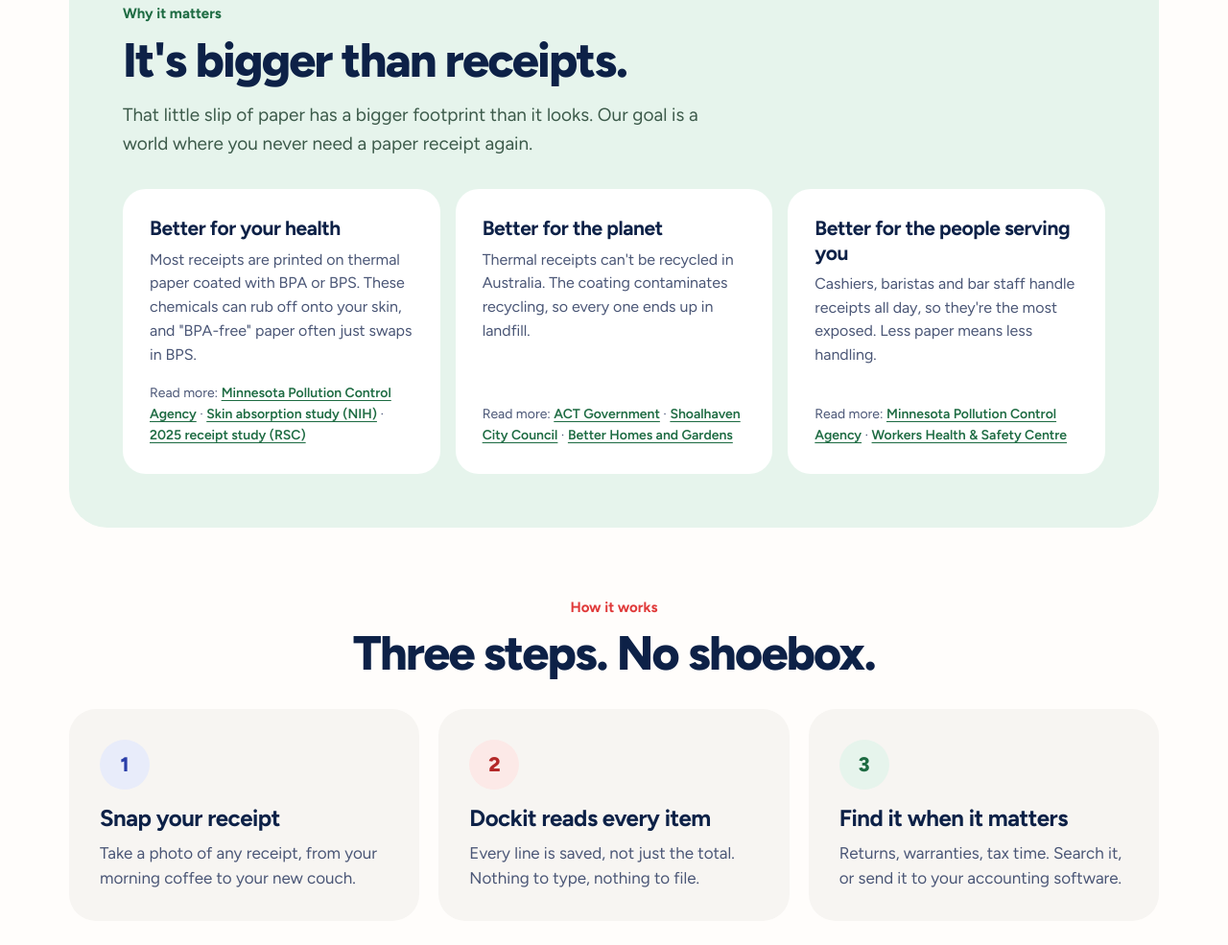
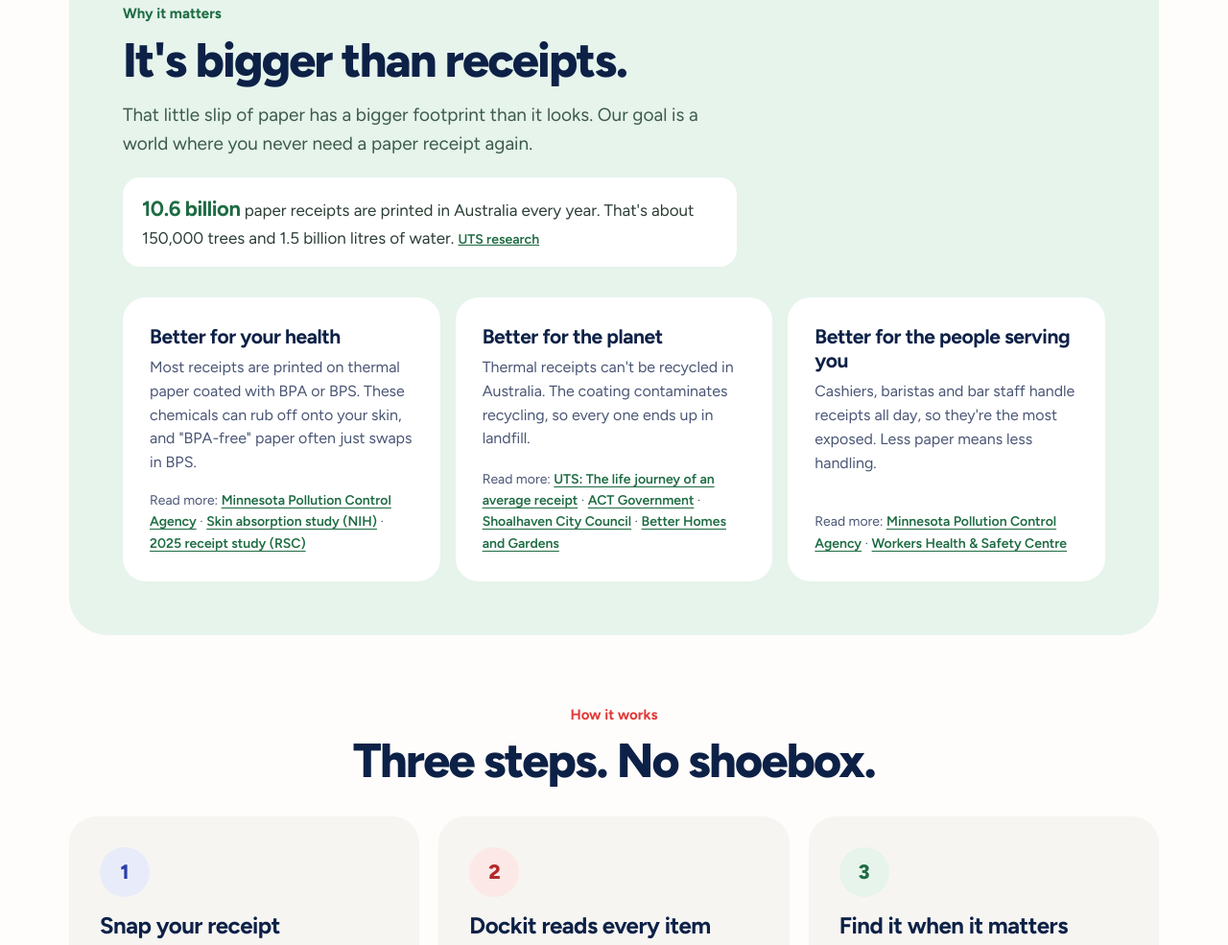
Before and after one commit to Dockit-website/dockit-website, a plain HTML site: page index.html in a window 1280 px wide. Shown: the part 1708-2693 px from the top of the page at 96% size. Drawn offline with Linux system fonts and the light colour scheme.

Commit message:
Draft: add UTS receipt research stat and link
Co-Authored-By: Claude Opus 5.5 <noreply@anthropic.com>
Claude-Session: https://claude.ai/code/session_01JhxBUHHDsAZ1Lg2jspooR9

```diff
--- a/css/site.css
+++ b/css/site.css
@@ -75,6 +75,9 @@ p{margin:0 0 12px}
 .mission{background:var(--green);border-radius:40px;padding:56px}
 .mission-head{max-width:640px;margin-bottom:32px}
 .mission-head .lead{color:#3c5a4a;margin:0}
+.stat{margin:20px 0 0;background:#fff;border-radius:18px;padding:16px 20px;font-size:17px;color:#2c3e35}
+.stat strong{color:#1d6b42;font-size:22px;letter-spacing:-.02em}
+.stat a{color:#1d6b42;font-weight:600;font-size:14px;white-space:nowrap}
 .mission-cards{display:grid;grid-template-columns:repeat(3,minmax(0,1fr));gap:16px}
 .mcard{background:#fff;border-radius:24px;padding:28px}
 .mcard h3{font-size:21px}
--- a/index.html
+++ b/index.html
@@ -78,6 +78,7 @@
         <p class="eyebrow eyebrow-green">Why it matters</p>
         <h2>It's bigger than receipts.</h2>
         <p class="lead">That little slip of paper has a bigger footprint than it looks. Our goal is a world where you never need a paper receipt again.</p>
+        <p class="stat"><strong>10.6 billion</strong> paper receipts are printed in Australia every year. That's about 150,000 trees and 1.5 billion litres of water. <a href="https://www.uts.edu.au/case-studies/life-journey-average-receipt" target="_blank" rel="noopener">UTS research</a></p>
       </div>
       <div class="mission-cards">
         <article class="mcard">
@@ -88,7 +89,7 @@
         <article class="mcard">
           <h3>Better for the planet</h3>
           <p>Thermal receipts can't be recycled in Australia. The coating contaminates recycling, so every one ends up in landfill.</p>
-          <p class="src">Read more: <a href="https://www.cityservices.act.gov.au/recyclopaedia/items/p/paper" target="_blank" rel="noopener">ACT Government</a> · <a href="https://www.shoalhaven.nsw.gov.au/Home-and-property/Recycling-and-waste/A-Z-recycling-and-disposal-guide/Sales-Dockets-and-Receipts" target="_blank" rel="noopener">Shoalhaven City Council</a> · <a href="https://www.bhg.com.au/garden/can-you-recycle-receipts/" target="_blank" rel="noopener">Better Homes and Gardens</a></p>
+          <p class="src">Read more: <a href="https://www.uts.edu.au/case-studies/life-journey-average-receipt" target="_blank" rel="noopener">UTS: The life journey of an average receipt</a> · <a href="https://www.cityservices.act.gov.au/recyclopaedia/items/p/paper" target="_blank" rel="noopener">ACT Government</a> · <a href="https://www.shoalhaven.nsw.gov.au/Home-and-property/Recycling-and-waste/A-Z-recycling-and-disposal-guide/Sales-Dockets-and-Receipts" target="_blank" rel="noopener">Shoalhaven City Council</a> · <a href="https://www.bhg.com.au/garden/can-you-recycle-receipts/" target="_blank" rel="noopener">Better Homes and Gardens</a></p>
         </article>
         <article class="mcard">
           <h3>Better for the people serving you</h3>
```
